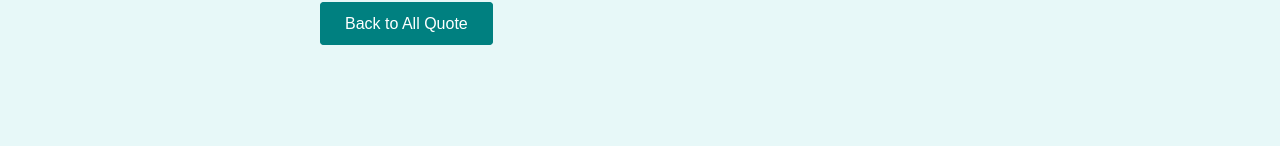
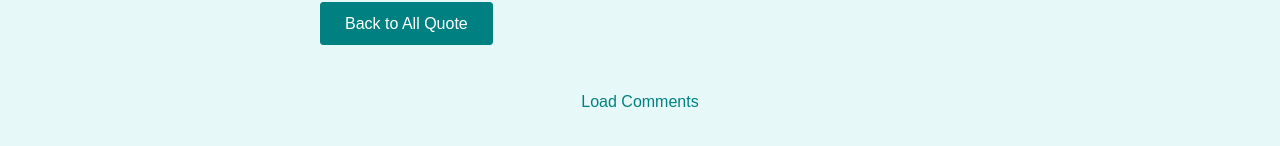
Before and after one commit to GeorgeCheng1023/07-react-router, a React (Create React App) app: page /quote/q1 in a window 1280 px wide. Shown: the part 410-556 px from the top of the page. Built offline with nearby package versions, Linux system fonts and the light colour scheme.

Commit message:
feat(QuoteDetail): load comment

```diff
--- a/src/pages/QuoteDetail.js
+++ b/src/pages/QuoteDetail.js
@@ -1,4 +1,4 @@
-import {useParams,Switch} from 'react-router-dom'
+import {useParams} from 'react-router-dom'
 import {Route} from 'react-router-dom'
 import Comments from '../components/comments/Comments'
 import HighlightedQuote from '../components/quotes/HighlightedQuote'
@@ -17,11 +17,17 @@
     <>
       <HighlightedQuote text={foundQuote.text} author={foundQuote.author}/>
       <Link className="btn" to='/quote'>Back to All Quote</Link>
-      <Switch>
+      <Route path={`/quote/${params.quoteID}` }>
+        <div className='centered'>
+          <Link className="btn--flat" to={`/quote/${params.quoteID}/comments`}>
+            Load Comments
+          </Link>
+        </div>
+      </Route>
         <Route path={`/quote/${params.quoteID}/comments`} >
           <Comments/>
         </Route>
-      </Switch>
+
     </>
     )
   }
```
